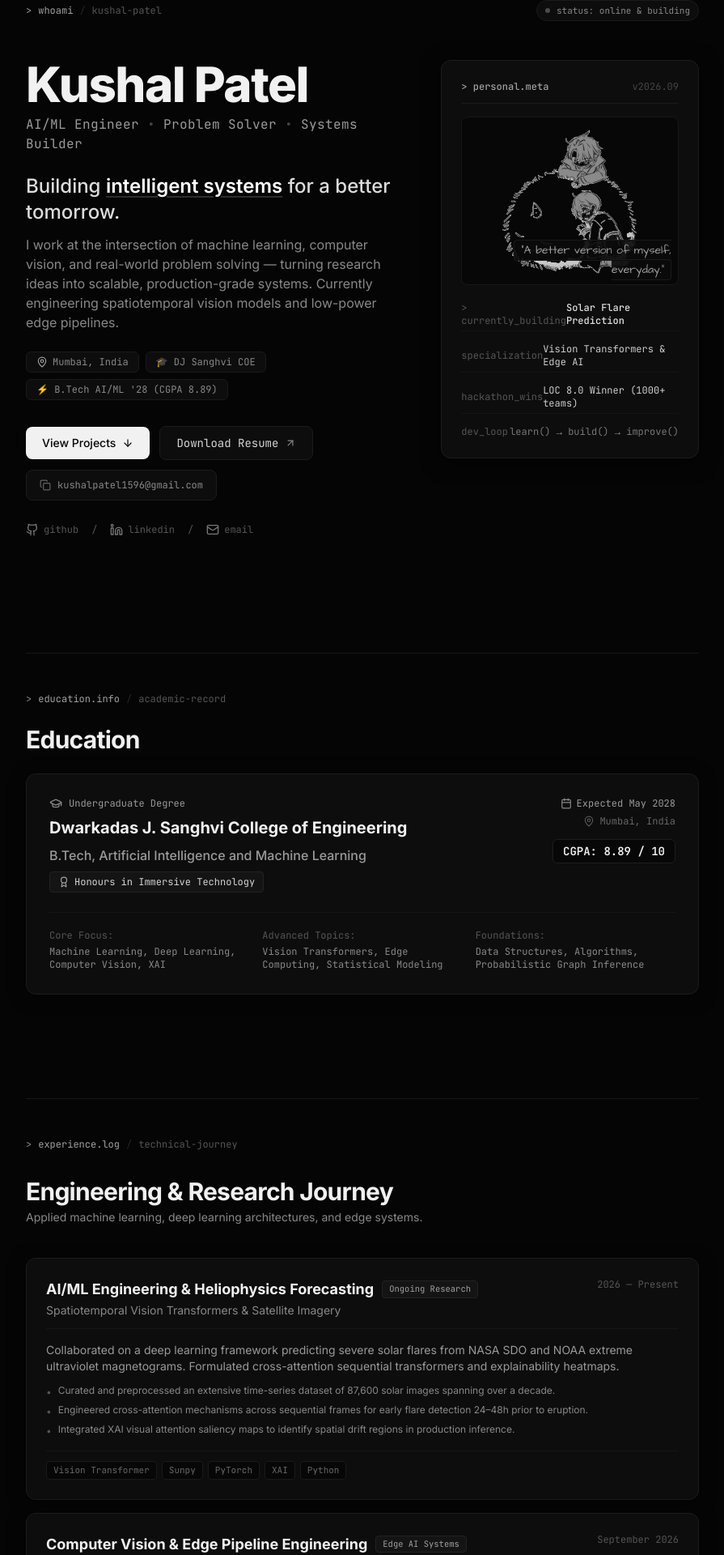
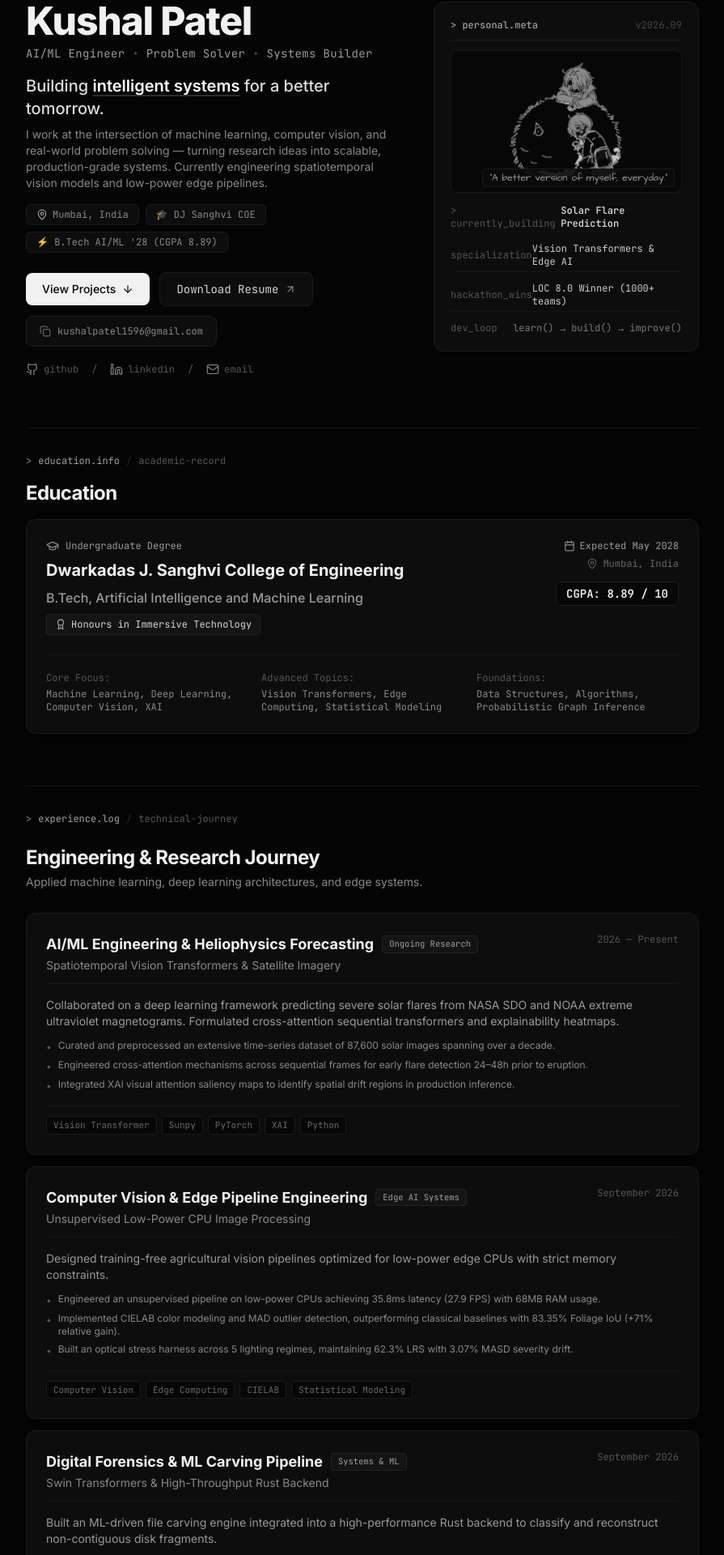
Before and after one commit to kusha-l921/Portfolio, a Next.js app: page / in a window 1280 px wide. Shown: the part 144-2064 px from the top of the page at 81% size, without its empty margins (192-1087 px from the left). Built offline with nearby package versions, Linux system fonts and the light colour scheme.

Commit message:
fix: restore compact visual layout and proportions with continuous scrolling and monochrome palette

```diff
--- a/src/components/layout/Footer.tsx
+++ b/src/components/layout/Footer.tsx
@@ -12,7 +12,7 @@ export default function Footer() {
   };
 
   return (
-    <footer className="py-12 border-t border-[#171717] font-mono text-xs text-[#555555]">
+    <footer className="py-8 sm:py-10 border-t border-[#171717] font-mono text-xs text-[#555555]">
       <div className="flex flex-col sm:flex-row items-center justify-between gap-4">
         <div className="flex flex-col sm:flex-row items-center gap-2 sm:gap-4 text-center sm:text-left">
           <span className="text-[#D4D4D4] font-semibold">
--- a/src/components/sections/ContactSection.tsx
+++ b/src/components/sections/ContactSection.tsx
@@ -40,11 +40,11 @@ export default function ContactSection() {
   };
 
   return (
-    <section id="contact" className="py-16 scroll-mt-24">
+    <section id="contact" className="py-6 sm:py-8 scroll-mt-20">
       {/* Requirement 8: Animated Subtle Section Divider */}
-      <div className="section-divider mb-12 divider-active" />
+      <div className="section-divider mb-6 sm:mb-8 divider-active" />
 
-      <div className="space-y-8">
+      <div className="space-y-6">
         {/* Terminal label */}
         <div className="flex items-center gap-2 font-mono text-xs text-[#666666]">
           <span className="text-[#888888]">&gt;</span>
@@ -54,10 +54,10 @@ export default function ContactSection() {
         </div>
 
         <div>
-          <h2 className="text-3xl sm:text-4xl font-bold tracking-tight text-[#F1F1F1]">
+          <h2 className="text-xl sm:text-2xl font-bold tracking-tight text-[#F1F1F1]">
             Get In Touch
           </h2>
-          <p className="mt-1 text-sm text-[#888888]">
+          <p className="mt-1 text-xs sm:text-sm text-[#888888]">
             Have a project in mind, an AI/ML research problem, or want to collaborate? Reach out anytime.
           </p>
         </div>
--- a/src/components/sections/EducationSection.tsx
+++ b/src/components/sections/EducationSection.tsx
@@ -8,11 +8,11 @@ export default function EducationSection() {
   const { education } = RESUME_DATA;
 
   return (
-    <section className="py-16 scroll-mt-24">
+    <section className="py-6 sm:py-8 scroll-mt-20">
       {/* Requirement 8: Animated Subtle Section Divider */}
-      <div className="section-divider mb-12 divider-active" />
+      <div className="section-divider mb-6 sm:mb-8 divider-active" />
 
-      <div className="space-y-6">
+      <div className="space-y-4">
         {/* Terminal label */}
         <div className="flex items-center gap-2 font-mono text-xs text-[#666666]">
           <span className="text-[#888888]">&gt;</span>
@@ -21,12 +21,12 @@ export default function EducationSection() {
           <span className="text-[#555555]">academic-record</span>
         </div>
 
-        <h2 className="text-2xl sm:text-3xl font-bold tracking-tight text-[#F1F1F1]">
+        <h2 className="text-xl sm:text-2xl font-bold tracking-tight text-[#F1F1F1]">
           Education
         </h2>
 
         {/* Education Card */}
-        <div className="p-6 sm:p-7 rounded-xl bg-[#0D0D0D] border border-[#1C1C1C] hover:border-[#2C2C2C] transition-all duration-300 shadow-[0_4px_20px_rgba(0,0,0,0.5)]">
+        <div className="p-5 sm:p-6 rounded-xl bg-[#0D0D0D] border border-[#1C1C1C] hover:border-[#2C2C2C] transition-all duration-300 shadow-[0_4px_20px_rgba(0,0,0,0.5)]">
           <div className="flex flex-col md:flex-row md:items-start justify-between gap-4">
             <div className="space-y-2">
               <div className="flex items-center gap-2 text-[#9A9A9A] font-mono text-xs">
--- a/src/components/sections/ExperienceSection.tsx
+++ b/src/components/sections/ExperienceSection.tsx
@@ -56,11 +56,11 @@ export default function ExperienceSection() {
   const { achievements } = RESUME_DATA;
 
   return (
-    <section id="experience" className="py-16 scroll-mt-24">
+    <section id="experience" className="py-6 sm:py-8 scroll-mt-20">
       {/* Requirement 8: Animated Subtle Section Divider */}
-      <div className="section-divider mb-12 divider-active" />
+      <div className="section-divider mb-6 sm:mb-8 divider-active" />
 
-      <div className="space-y-8">
+      <div className="space-y-6">
         {/* Terminal label */}
         <div className="flex items-center gap-2 font-mono text-xs text-[#666666]">
           <span className="text-[#888888]">&gt;</span>
@@ -70,20 +70,20 @@ export default function ExperienceSection() {
         </div>
 
         <div>
-          <h2 className="text-2xl sm:text-3xl font-bold tracking-tight text-[#F1F1F1]">
+          <h2 className="text-xl sm:text-2xl font-bold tracking-tight text-[#F1F1F1]">
             Engineering &amp; Research Journey
           </h2>
-          <p className="mt-1 text-sm text-[#888888]">
+          <p className="mt-1 text-xs sm:text-sm text-[#888888]">
             Applied machine learning, deep learning architectures, and edge systems.
           </p>
         </div>
 
         {/* Experience Timeline */}
-        <div className="space-y-4 pt-2">
+        <div className="space-y-3.5 pt-1">
           {experiences.map((exp) => (
             <div
               key={exp.id}
-              className="p-6 rounded-xl bg-[#0D0D0D] border border-[#1C1C1C] hover:border-[#2C2C2C] transition-all duration-300 shadow-[0_4px_20px_rgba(0,0,0,0.5)] group"
+              className="p-5 sm:p-6 rounded-xl bg-[#0D0D0D] border border-[#1C1C1C] hover:border-[#2C2C2C] transition-all duration-300 shadow-[0_4px_20px_rgba(0,0,0,0.5)] group"
             >
               <div className="flex flex-col sm:flex-row sm:items-start justify-between gap-2 pb-3 border-b border-[#161616]">
                 <div>
--- a/src/components/sections/HeroAboutSection.tsx
+++ b/src/components/sections/HeroAboutSection.tsx
@@ -24,8 +24,8 @@ export default function HeroAboutSection() {
   };
 
   return (
-    <section id="me" className="pt-28 pb-16 sm:pt-36 sm:pb-20 scroll-mt-24">
-      <div className="space-y-12">
+    <section id="me" className="pt-20 pb-6 sm:pt-24 sm:pb-8 scroll-mt-20">
+      <div className="space-y-6">
         {/* Eyebrow / Terminal label & status (Stagger delay 100ms) */}
         <div className="flex flex-wrap items-center justify-between gap-3 text-xs font-mono text-[#666666] animate-fade-up delay-100">
           <div className="flex items-center gap-2">
@@ -42,26 +42,26 @@ export default function HeroAboutSection() {
         </div>
 
         {/* Hero Grid: Intro Left + Editorial Companion Right */}
-        <div className="grid grid-cols-1 lg:grid-cols-12 gap-8 lg:gap-12 items-start">
+        <div className="grid grid-cols-1 lg:grid-cols-12 gap-6 lg:gap-8 items-start">
           {/* Left Column: Editorial Introduction */}
-          <div className="lg:col-span-7 space-y-6">
+          <div className="lg:col-span-7 space-y-4">
             {/* Heading (Stagger delay 180ms) */}
             <div className="animate-fade-up delay-180">
-              <h1 className="text-4xl sm:text-5xl md:text-6xl font-extrabold tracking-tight text-[#F1F1F1] leading-[1.1]">
+              <h1 className="text-3xl sm:text-4xl md:text-5xl font-extrabold tracking-tight text-[#F1F1F1] leading-[1.1]">
                 Kushal Patel
               </h1>
-              <p className="mt-2 text-sm sm:text-base font-mono text-[#9A9A9A] tracking-wide">
+              <p className="mt-1.5 text-xs sm:text-sm font-mono text-[#9A9A9A] tracking-wide">
                 AI/ML Engineer <span className="text-[#444444]">•</span> Problem Solver <span className="text-[#444444]">•</span> Systems Builder
               </p>
             </div>
 
             {/* Subheading & Description (Stagger delay 280ms) */}
-            <div className="space-y-3 animate-fade-up delay-280">
-              <p className="text-xl sm:text-2xl font-medium text-[#DCDCDC] leading-snug">
+            <div className="space-y-2 animate-fade-up delay-280">
+              <p className="text-lg sm:text-xl font-medium text-[#DCDCDC] leading-snug">
                 Building <span className="text-white font-semibold underline decoration-[#2E2E2E] underline-offset-4">intelligent systems</span> for a better tomorrow.
               </p>
 
-              <p className="text-sm sm:text-base text-[#888888] leading-relaxed max-w-xl">
+              <p className="text-xs sm:text-sm text-[#888888] leading-relaxed max-w-xl">
                 I work at the intersection of machine learning, computer vision, and real-world problem solving — turning research ideas into scalable, production-grade systems. Currently engineering spatiotemporal vision models and low-power edge pipelines.
               </p>
             </div>
@@ -154,34 +154,34 @@ export default function HeroAboutSection() {
           </div>
 
           {/* Right Column: Monochrome Personal Card & Grayscale Companion Artwork (Stagger delay 350ms) */}
-          <div className="lg:col-span-5 flex flex-col gap-4 animate-fade-up delay-350">
-            <div className="p-5 sm:p-6 rounded-xl bg-[#0D0D0D] border border-[#1C1C1C] space-y-4 shadow-[0_4px_24px_rgba(0,0,0,0.6)] group">
+          <div className="lg:col-span-5 flex flex-col gap-3 animate-fade-up delay-350">
+            <div className="p-4 sm:p-5 rounded-xl bg-[#0D0D0D] border border-[#1C1C1C] space-y-3 shadow-[0_4px_20px_rgba(0,0,0,0.5)] group">
               {/* Card Header */}
-              <div className="flex items-center justify-between font-mono text-xs text-[#666666] border-b border-[#1A1A1A] pb-3">
+              <div className="flex items-center justify-between font-mono text-xs text-[#666666] border-b border-[#1A1A1A] pb-2.5">
                 <span className="text-[#A0A0A0] font-medium">&gt; personal.meta</span>
                 <span className="text-[#454545]">v2026.09</span>
               </div>
 
               {/* Requirement 11: Pure Monochrome Grayscale Character Illustration with Subtle Hover */}
-              <div className="relative w-full h-48 sm:h-52 rounded-lg bg-[#070707] border border-[#181818] overflow-hidden flex items-center justify-center p-2">
+              <div className="relative w-full h-40 sm:h-44 rounded-lg bg-[#070707] border border-[#181818] overflow-hidden flex items-center justify-center p-2">
                 <Image
                   src="/images/character_composite.png"
                   alt="Companion illustration"
-                  width={260}
-                  height={180}
+                  width={240}
+                  height={160}
                   className="w-auto h-full object-contain filter grayscale contrast-110 brightness-95 group-hover:contrast-125 group-hover:brightness-105 group-hover:-translate-y-0.5 transition-all duration-500 ease-out"
                   priority
                 />
                 <div className="absolute bottom-2 right-2 text-right">
-                  <span className="font-handwritten text-xs sm:text-sm text-[#A0A0A0] bg-[#0A0A0A]/90 px-2 py-0.5 rounded border border-[#1A1A1A]">
+                  <span className="font-handwritten text-xs text-[#A0A0A0] bg-[#0A0A0A]/90 px-2 py-0.5 rounded border border-[#1A1A1A]">
                     &ldquo;A better version of myself, everyday.&rdquo;
                   </span>
                 </div>
               </div>
 
               {/* Dev Philosophy & Quick Specs */}
-              <div className="space-y-2.5 font-mono text-xs">
-                <div className="flex items-center justify-between text-[#888888] py-1 border-b border-[#151515]">
+              <div className="space-y-2 font-mono text-xs">
+                <div className="flex items-center justify-between text-[#888888] py-0.5 border-b border-[#151515]">
                   <span className="text-[#555555]">&gt; currently_building</span>
                   <span className="text-[#E0E0E0] font-medium">Solar Flare Prediction</span>
                 </div>
--- a/src/components/sections/ProjectsSection.tsx
+++ b/src/components/sections/ProjectsSection.tsx
@@ -17,11 +17,11 @@ export default function ProjectsSection() {
   });
 
   return (
-    <section id="projects" className="py-16 scroll-mt-24">
+    <section id="projects" className="py-6 sm:py-8 scroll-mt-20">
       {/* Requirement 8: Animated Subtle Section Divider */}
-      <div className="section-divider mb-12 divider-active" />
+      <div className="section-divider mb-6 sm:mb-8 divider-active" />
 
-      <div className="space-y-8">
+      <div className="space-y-6">
         {/* Terminal label */}
         <div className="flex items-center gap-2 font-mono text-xs text-[#666666]">
           <span className="text-[#888888]">&gt;</span>
@@ -33,10 +33,10 @@ export default function ProjectsSection() {
         {/* Section Heading & Category Filter */}
         <div className="flex flex-col sm:flex-row sm:items-end justify-between gap-4">
           <div>
-            <h2 className="text-3xl sm:text-4xl font-bold tracking-tight text-[#F1F1F1]">
+            <h2 className="text-xl sm:text-2xl font-bold tracking-tight text-[#F1F1F1]">
               Featured Projects
             </h2>
-            <p className="mt-1 text-sm text-[#888888]">
+            <p className="mt-1 text-xs sm:text-sm text-[#888888]">
               Spatiotemporal forecasting, unsupervised edge vision, and digital forensic models.
             </p>
           </div>
@@ -61,7 +61,7 @@ export default function ProjectsSection() {
         </div>
 
         {/* Projects List */}
-        <div className="space-y-6 pt-2">
+        <div className="space-y-4 pt-1">
           {filteredProjects.map((project) => {
             const isExpanded = expandedProject === project.id;
             const isFeatured = project.featured;
@@ -72,7 +72,7 @@ export default function ProjectsSection() {
                 className="group rounded-xl bg-[#0D0D0D] hover:bg-[#111111] border border-[#1A1A1A] hover:border-[#2C2C2C] hover:-translate-y-0.5 transition-all duration-300 shadow-[0_4px_20px_rgba(0,0,0,0.5)] overflow-hidden"
               >
                 {/* Main Card Content */}
-                <div className="p-6 sm:p-8">
+                <div className="p-5 sm:p-6">
                   <div className="grid grid-cols-1 lg:grid-cols-12 gap-6 items-start">
                     {/* Project Image Preview in Grayscale */}
                     <div className="lg:col-span-4 order-last lg:order-first">
--- a/src/components/sections/SkillsSection.tsx
+++ b/src/components/sections/SkillsSection.tsx
@@ -33,11 +33,11 @@ export default function SkillsSection() {
   ];
 
   return (
-    <section id="skills" className="py-16 scroll-mt-24">
+    <section id="skills" className="py-6 sm:py-8 scroll-mt-20">
       {/* Requirement 8: Animated Subtle Section Divider */}
-      <div className="section-divider mb-12 divider-active" />
+      <div className="section-divider mb-6 sm:mb-8 divider-active" />
 
-      <div className="space-y-8">
+      <div className="space-y-6">
         {/* Terminal label */}
         <div className="flex items-center gap-2 font-mono text-xs text-[#666666]">
           <span className="text-[#888888]">&gt;</span>
@@ -47,22 +47,22 @@ export default function SkillsSection() {
         </div>
 
         <div>
-          <h2 className="text-3xl sm:text-4xl font-bold tracking-tight text-[#F1F1F1]">
+          <h2 className="text-xl sm:text-2xl font-bold tracking-tight text-[#F1F1F1]">
             Skills &amp; Technologies
           </h2>
-          <p className="mt-1 text-sm text-[#888888]">
+          <p className="mt-1 text-xs sm:text-sm text-[#888888]">
             Languages, deep learning libraries, and edge deployment runtimes.
           </p>
         </div>
 
         {/* 4-Card Monochrome Grid */}
-        <div className="grid grid-cols-1 md:grid-cols-2 gap-5 pt-2">
+        <div className="grid grid-cols-1 md:grid-cols-2 gap-4 pt-1">
           {skillCategories.map((cat, idx) => {
             const Icon = cat.icon;
             return (
               <div
                 key={idx}
-                className="p-6 rounded-xl bg-[#0D0D0D] border border-[#1C1C1C] hover:border-[#2C2C2C] hover:-translate-y-0.5 transition-all duration-300 shadow-[0_4px_20px_rgba(0,0,0,0.5)] space-y-4 group"
+                className="p-5 rounded-xl bg-[#0D0D0D] border border-[#1C1C1C] hover:border-[#2C2C2C] hover:-translate-y-0.5 transition-all duration-300 shadow-[0_4px_20px_rgba(0,0,0,0.5)] space-y-3 group"
               >
                 <div className="flex items-center gap-2.5 pb-2 border-b border-[#161616]">
                   <Icon className="w-4 h-4 text-[#888888] group-hover:text-white transition-colors" />
```
